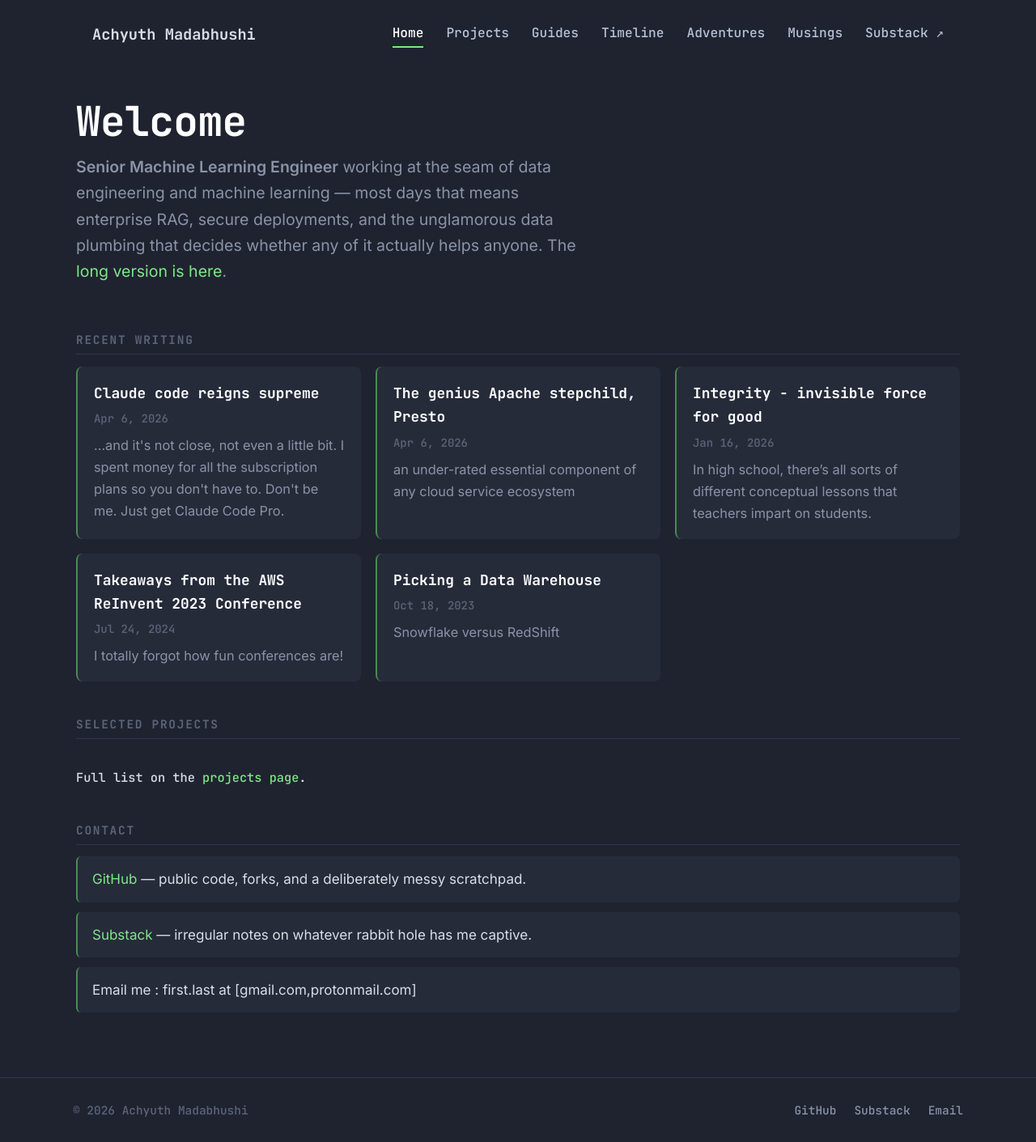
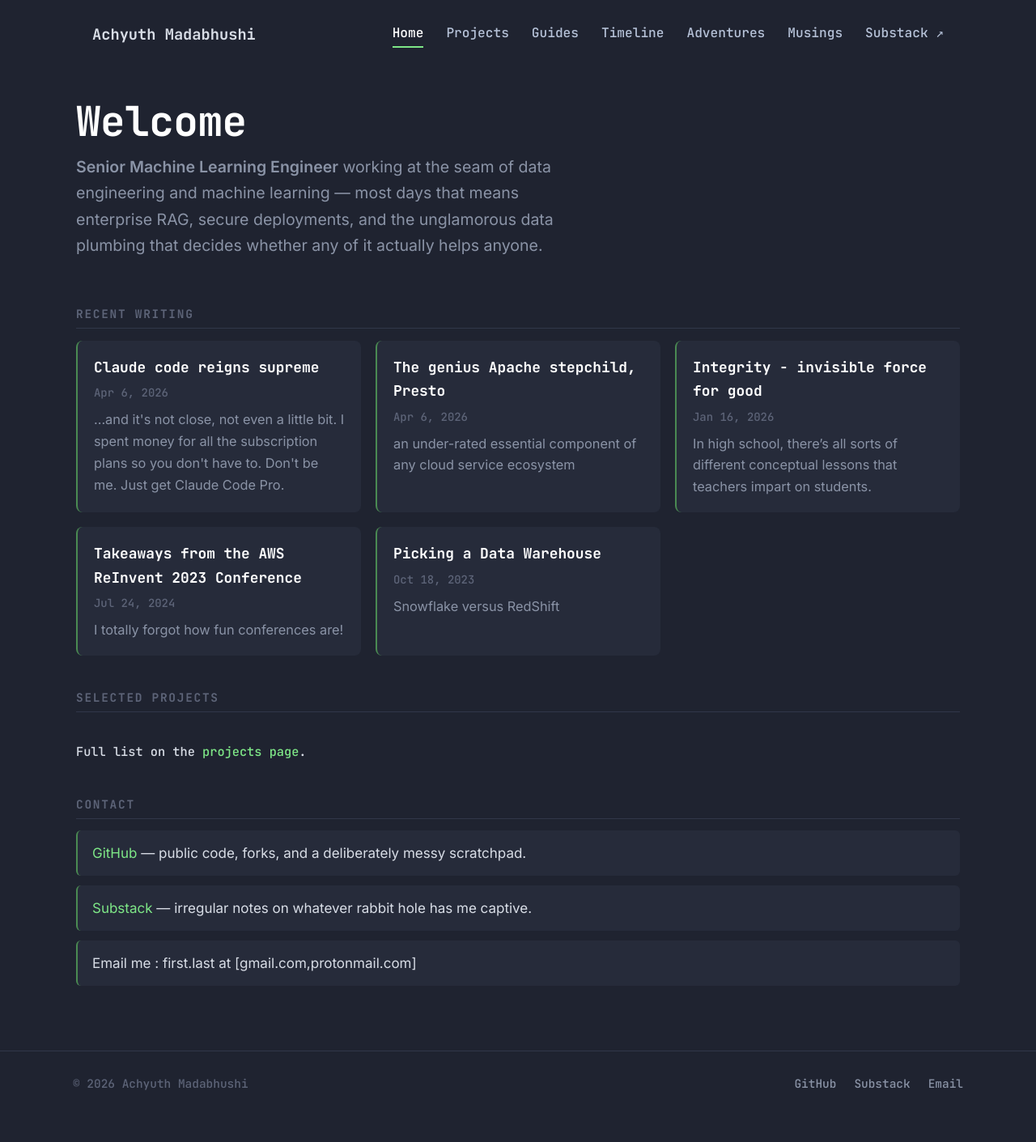
Before and after one commit to amadabhu/amadabhu.github.io, a Jekyll site: the page built from content/index.md, in a window 1280 px wide. Shown: the whole page at 81% size. Built offline with Jekyll 4.4.1, drawn with Linux system fonts in a browser that asks for light colours; our own code applies the rules of GitHub Pages for plain Markdown files; after the commit the page ends 1379 px from its top, so only the background shows below that.

Commit message:
update ui and weird text

```diff
--- a/content/index.md
+++ b/content/index.md
@@ -8,7 +8,7 @@ body_class: page-home
 # Welcome
 
 
-**Senior Machine Learning Engineer** working at the seam of data engineering and machine learning — most days that means enterprise RAG, secure deployments, and the unglamorous data plumbing that decides whether any of it actually helps anyone. The [long version is here](/musings/).
+**Senior Machine Learning Engineer** working at the seam of data engineering and machine learning — most days that means enterprise RAG, secure deployments, and the unglamorous data plumbing that decides whether any of it actually helps anyone.
 
 ## Recent writing
 
```
Also changed, not shown: content/timeline/2022-jhu-apl.md (+1 -1 lines), 1 other file.
